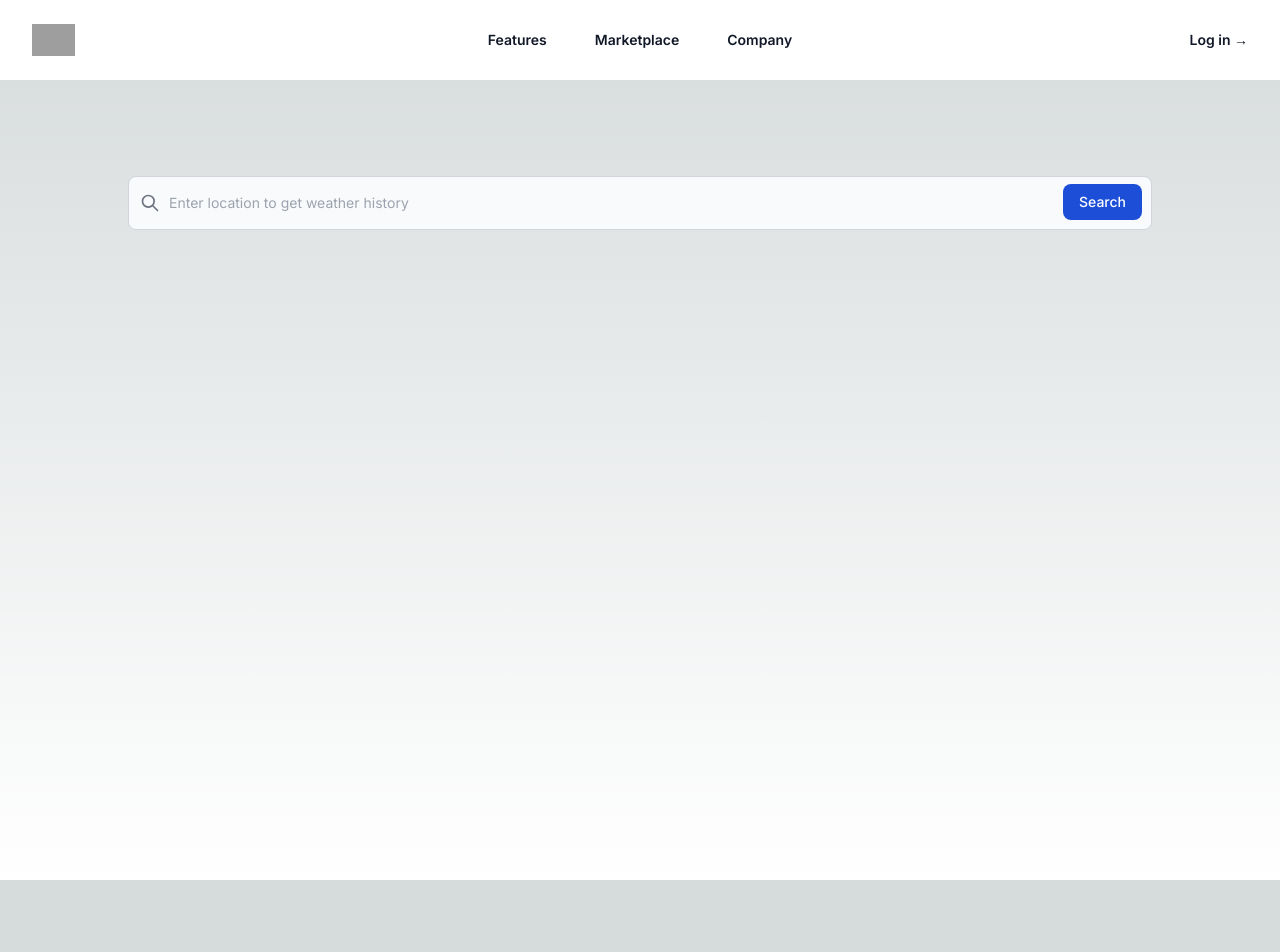
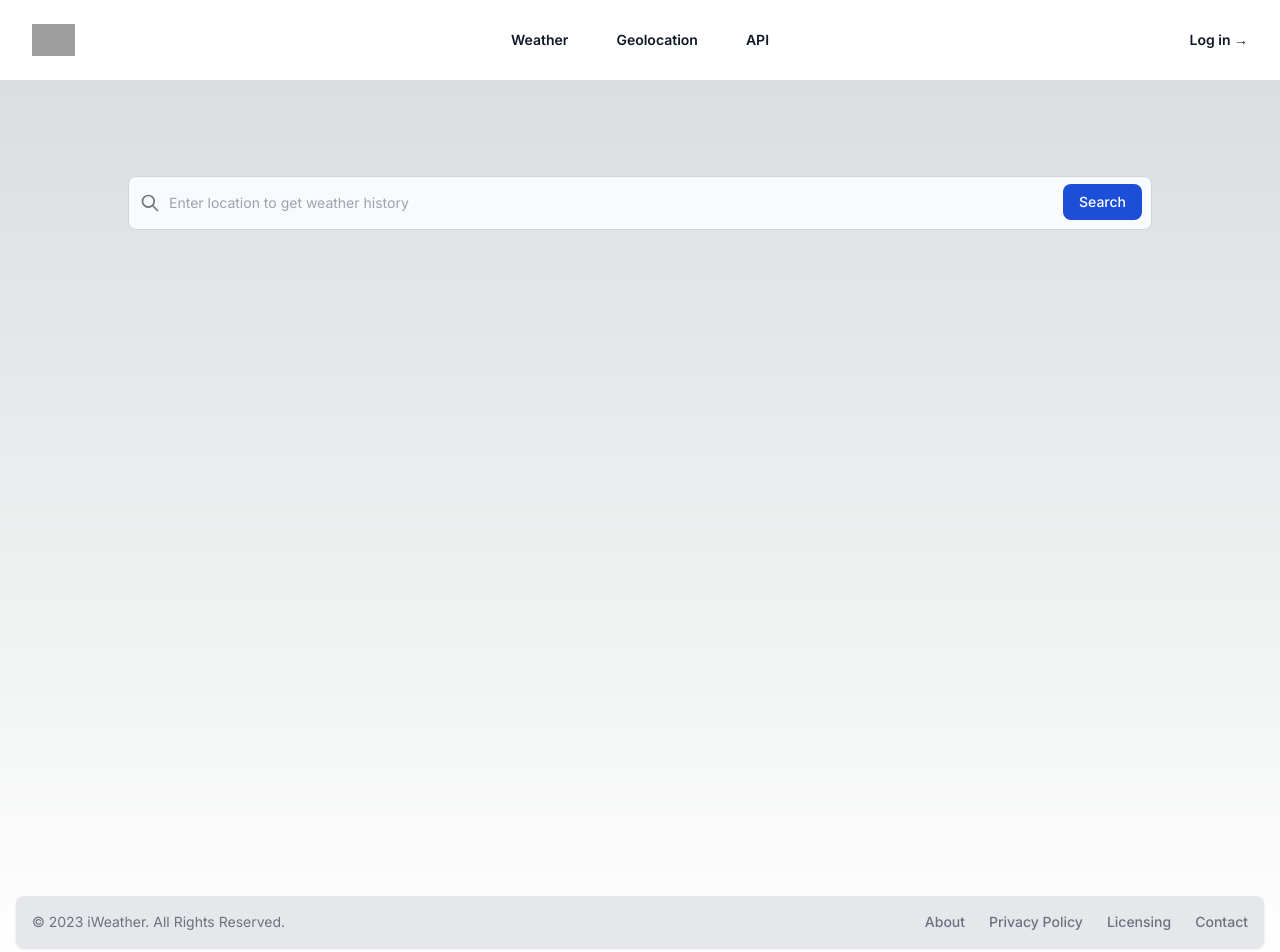
Before and after one commit to adkstar/iweather, a Next.js app: page / in a window 1280 px wide. Shown: the top 952 px of the page. Before the commit the page ends 880 px from the top, so only its background shows below. Built offline with nearby package versions, Linux system fonts and the light colour scheme; grey boxes are pictures that could not be loaded.

Commit message:
added badges to make table cells more intersting, added footer

```diff
--- a/app/layout.tsx
+++ b/app/layout.tsx
@@ -1,12 +1,13 @@
 import Header from "@/components/Header";
 import "./globals.css";
 import { Inter } from "next/font/google";
+import Footer from "@/components/Footer";
 
 const inter = Inter({ subsets: ["latin"] });
 
 export const metadata = {
-  title: "Create Next App",
-  description: "Generated by create next app",
+  title: "iWeather App",
+  description: "Get weather forcast data for a week",
 };
 
 export default function RootLayout({
@@ -19,6 +20,7 @@ export default function RootLayout({
       <body className={inter.className}>
         <Header />
         {children}
+        <Footer />
       </body>
     </html>
   );
--- a/app/page.tsx
+++ b/app/page.tsx
@@ -23,7 +23,7 @@ export default function Home() {
       setError("Please enter an input");
       setTimeout(() => {
         setError("");
-      }, 5000);
+      }, 3000);
 
       return;
     }
@@ -150,15 +150,23 @@ export default function Home() {
           </div>
         </form>
 
-        {error && <div className="font-bold text-red-500 text-lg">{error}</div>}
+        {error && (
+          <div
+            className="p-4 mb-4 text-sm text-red-800 rounded-lg bg-red-50 dark:bg-gray-800 dark:text-red-400"
+            role="alert"
+          >
+            <span className="font-medium">Error!</span> {error}
+          </div>
+        )}
 
         {loading && !error && !grouped && (
           <div className="font-bold text-lg">Loading results...</div>
         )}
 
         {locationName && grouped && (
-          <div className="font-bold text-xl">
-            Showing results for {locationName}
+          <div className="font-bold text-lg">
+            <span className="text-black/60">Showing results for: </span>{" "}
+            <span className="text text-blue-800">{locationName}</span>
           </div>
         )}
 
@@ -170,8 +178,9 @@ export default function Home() {
         )}
 
         {selectedDay && (
-          <div className="font-bold text-xl">
-            Showing data for {selectedDay}
+          <div className="font-bold text-lg">
+            <span className="text-black/60">Showing data for: </span>{" "}
+            <span className="text text-blue-800">{selectedDay}</span>
           </div>
         )}
         {selectedDay && grouped && (
--- /dev/null
+++ b/components/ColorBadge.tsx
@@ -0,0 +1,23 @@
+const ColorBadge = ({
+  amount,
+  low = false,
+}: {
+  amount: number;
+  low?: boolean;
+}) => {
+  return (
+    <>
+      {(!low ? amount > 65 : amount > 55) ? (
+        <span className="bg-red-100 text-red-800 text-xs font-medium mr-2 px-2.5 py-0.5 rounded dark:bg-red-900 dark:text-red-300">
+          {amount}
+        </span>
+      ) : (
+        <span className="bg-green-100 text-green-800 text-xs font-medium mr-2 px-2.5 py-0.5 rounded dark:bg-green-900 dark:text-green-300">
+          {amount}
+        </span>
+      )}
+    </>
+  );
+};
+
+export default ColorBadge;
--- /dev/null
+++ b/components/Footer.tsx
@@ -0,0 +1,39 @@
+const Footer = () => {
+  return (
+    <footer className="bg-gray-200 rounded-lg shadow m-4 dark:bg-gray-800">
+      <div className="w-full mx-auto max-w-screen-xl p-4 md:flex md:items-center md:justify-between">
+        <span className="text-sm text-gray-500 sm:text-center dark:text-gray-400">
+          © 2023{" "}
+          <a href="#" className="hover:underline">
+            iWeather
+          </a>
+          . All Rights Reserved.
+        </span>
+        <ul className="flex flex-wrap items-center mt-3 text-sm font-medium text-gray-500 dark:text-gray-400 sm:mt-0">
+          <li>
+            <a href="#" className="mr-4 hover:underline md:mr-6 ">
+              About
+            </a>
+          </li>
+          <li>
+            <a href="#" className="mr-4 hover:underline md:mr-6">
+              Privacy Policy
+            </a>
+          </li>
+          <li>
+            <a href="#" className="mr-4 hover:underline md:mr-6">
+              Licensing
+            </a>
+          </li>
+          <li>
+            <a href="#" className="hover:underline">
+              Contact
+            </a>
+          </li>
+        </ul>
+      </div>
+    </footer>
+  );
+};
+
+export default Footer;
--- a/components/Header.tsx
+++ b/components/Header.tsx
@@ -37,13 +37,13 @@ export default function Header() {
         </div>
         <div className="hidden lg:flex lg:gap-x-12">
           <a href="#" className="text-sm font-semibold leading-6 text-gray-900">
-            Features
+            Weather
           </a>
           <a href="#" className="text-sm font-semibold leading-6 text-gray-900">
-            Marketplace
+            Geolocation
           </a>
           <a href="#" className="text-sm font-semibold leading-6 text-gray-900">
-            Company
+            API
           </a>
         </div>
         <div className="hidden lg:flex lg:flex-1 lg:justify-end">
--- a/components/HourlyTable.tsx
+++ b/components/HourlyTable.tsx
@@ -24,7 +24,7 @@ const HourlyTable = ({ day, hourly }: { day: string; hourly: any[] }) => {
             </th>
           </tr>
         </thead>
-        <tbody>
+        <tbody className="max-h-[400px] overflow-y-scroll">
           {hourly &&
             hourly
               .sort((a: any, b: any) => a.startTime - b.startTime)
--- a/components/WeatherTable.tsx
+++ b/components/WeatherTable.tsx
@@ -1,5 +1,6 @@
 import { WEEKDAYS } from "@/constants";
 import TableRow from "./TableRow";
+import ColorBadge from "./ColorBadge";
 
 const WeatherTable = ({
   grouped,
@@ -40,7 +41,10 @@ const WeatherTable = ({
                       key={index}
                       className="px-6 py-4"
                     >
-                      {item.date}
+                      <span className="bg-gray-100 text-gray-800 text-xs font-medium mr-2 px-2 py-0.5 rounded dark:bg-gray-700 dark:text-gray-400 border border-gray-500">
+                        {" "}
+                        {item.date}
+                      </span>
                     </td>
                   );
                 })}
@@ -80,7 +84,9 @@ const WeatherTable = ({
                       key={index}
                       className="px-6 py-4"
                     >
-                      {item.high}
+                      {/* {item.high} */}
+
+                      <ColorBadge amount={item.high} />
                     </td>
                   );
                 })}
@@ -100,7 +106,8 @@ const WeatherTable = ({
                       key={index}
                       className="px-6 py-4"
                     >
-                      {item.low}
+                      {/* {item.low} */}
+                      <ColorBadge amount={item.low} low={true} />
                     </td>
                   );
                 })}
```
